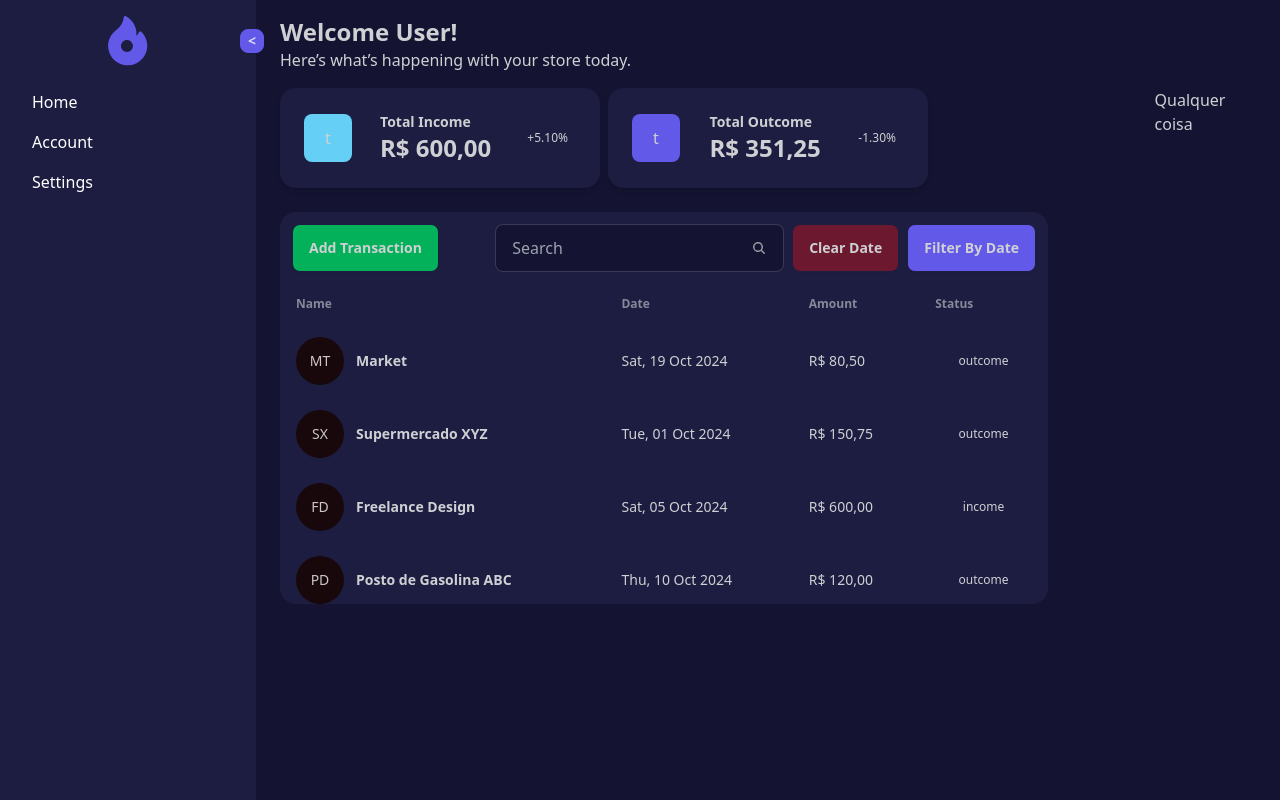
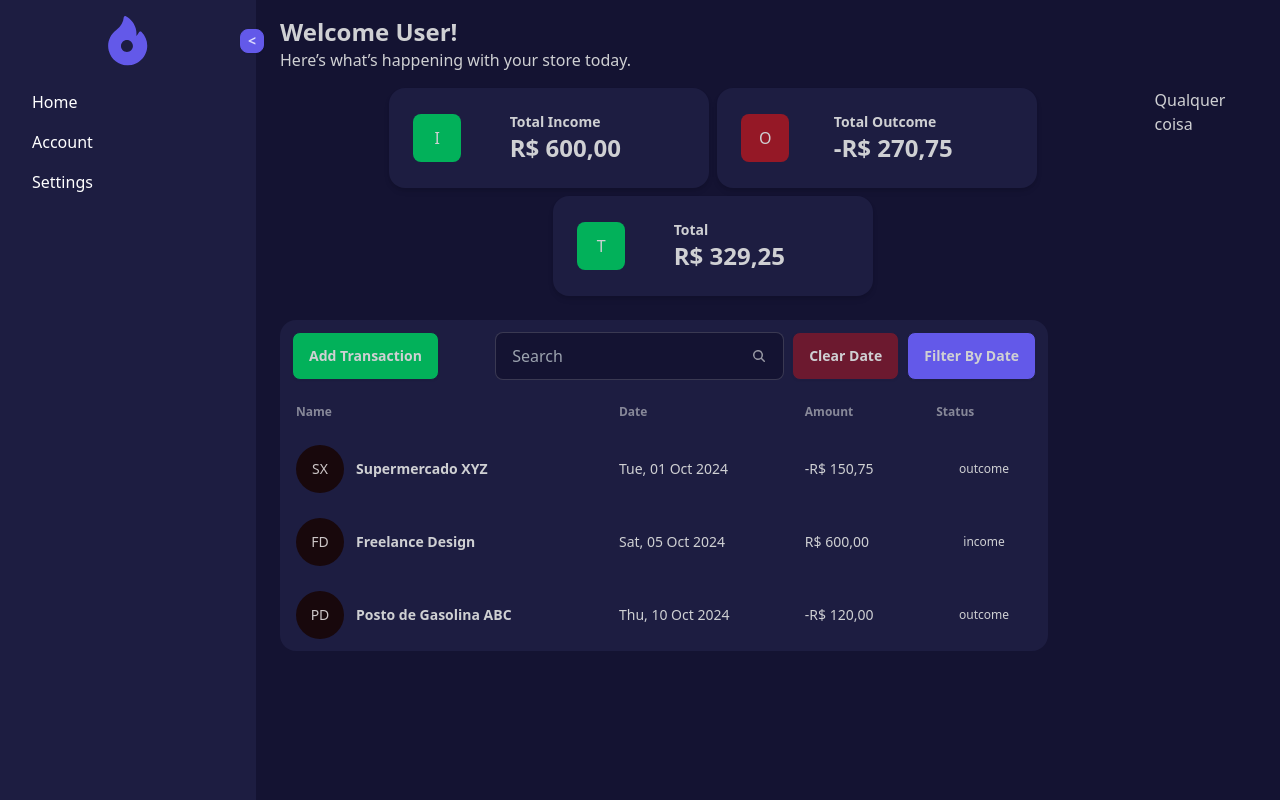
Before and after one commit to MarcusMartins38/myfyui, a React (Vite) app: page / in a window 1280 px wide. Built offline with nearby package versions, Linux system fonts and the light colour scheme; data requests are answered from the project's data file.

Commit message:
feat: bring the total

```diff
--- a/db.json
+++ b/db.json
@@ -4,7 +4,7 @@
       "id": 1,
       "name": "Supermercado XYZ",
       "date": "2024-10-01T10:00:00Z",
-      "amount": 150.75,
+      "amount": -150.75,
       "status": "outcome",
       "userId": 1,
       "img": "https://img.daisyui.com/images/profile/demo/2@94.webp"
@@ -22,7 +22,7 @@
       "id": 3,
       "name": "Posto de Gasolina ABC",
       "date": "2024-10-10T08:15:00Z",
-      "amount": 120.0,
+      "amount": -120.0,
       "status": "outcome",
       "userId": 2,
       "img": null
--- a/src/App.tsx
+++ b/src/App.tsx
@@ -2,11 +2,16 @@ import { useSelector } from 'react-redux';
 import Card from './components/Card';
 import Sidebar from './components/Sidebar';
 import TransactionTable from './components/TransactionTable';
-import { selectTotalIncome, selectTotalOutcome } from './redux/transaction/transaction.selectors';
+import {
+  selectTotalIncome,
+  selectTotalOutcome,
+  selectTotal,
+} from './redux/transaction/transaction.selectors';
 
 function App() {
   const totalIncome = useSelector(selectTotalIncome);
   const totalOutcome = useSelector(selectTotalOutcome);
+  const total = useSelector(selectTotal);
 
   return (
     <div className="flex flex-row w-full h-full">
@@ -21,25 +26,34 @@ function App() {
         <main className="flex flex-row w-full h-full">
           {/*Vertical Container*/}
           <div className="flex flex-col h-full w-full">
-            <section className="flex flex-col md:flex-row mb-4">
+            <section className="flex flex-col md:flex-row justify-center">
               <Card
-                icon="t"
+                icon="I"
                 title="Total Income"
                 value={totalIncome}
-                tagText="+5.10%"
+                tagText=""
                 tagColor="green"
-                iconBgColor="bg-secondary"
+                iconBgColor="bg-success"
               />
               <Card
-                icon="t"
+                icon="O"
                 title="Total Outcome"
                 value={totalOutcome}
-                tagText="-1.30%"
+                tagText=""
                 tagColor="red"
-                iconBgColor="bg-primary"
+                iconBgColor="bg-error/60"
               />
             </section>
-
+            <div className="mb-4 w-full flex justify-center">
+              <Card
+                icon="T"
+                title="Total"
+                value={total}
+                tagText=""
+                tagColor={total > 0 ? 'green' : 'red'}
+                iconBgColor={total > 0 ? 'bg-success' : 'bg-error/60'}
+              />
+            </div>
             <TransactionTable />
           </div>
 
--- a/src/components/TransactionModal.tsx
+++ b/src/components/TransactionModal.tsx
@@ -3,10 +3,8 @@ import { useDispatch, useSelector } from 'react-redux';
 import { useDropzone } from 'react-dropzone';
 import { addTransaction } from '../redux/transaction/transaction.actions';
 import { setTransactionModalOpen } from '../redux/transactionModal/transactionModal.actions';
-import { TransactionT, TrasactionStatusT } from '../types';
 
 const TransactionModal = () => {
-  const [transactionType, setTransactionType] = useState('income');
   const [name, setName] = useState('');
   const [amount, setAmount] = useState(0);
   const [image, setImage] = useState(null);
@@ -20,10 +18,11 @@ const TransactionModal = () => {
     const currentDate = new Date();
 
     const newTransaction = {
+      id: Math.random() * 999,
       name,
       date: currentDate,
       amount: Number(amount),
-      status: transactionType,
+      status: amount > 0 ? 'income' : 'outcome',
       image,
     };
 
@@ -79,34 +78,6 @@ const TransactionModal = () => {
               />
             </div>
 
-            <div className="flex flex-col items-start mb-4">
-              <span className="label-text mb-1">Transaction Type</span>
-              <div className="flex items-center mt-2">
-                <label className="mr-4">
-                  <input
-                    type="radio"
-                    name="transactionType"
-                    value="income"
-                    checked={transactionType === 'income'}
-                    onChange={() => setTransactionType('income')}
-                    className="radio"
-                  />
-                  <span className="ml-2">Income</span>
-                </label>
-                <label>
-                  <input
-                    type="radio"
-                    name="transactionType"
-                    value="outcome"
-                    checked={transactionType === 'outcome'}
-                    onChange={() => setTransactionType('outcome')}
-                    className="radio"
-                  />
-                  <span className="ml-2">Outcome</span>
-                </label>
-              </div>
-            </div>
-
             {/* Dropzone */}
             {/* <div
               {...getRootProps()}
--- a/src/redux/transaction/transaction.reducer.ts
+++ b/src/redux/transaction/transaction.reducer.ts
@@ -11,16 +11,7 @@ type ActionProps = {
 };
 
 const initialState: InitialStateProps = {
-  transactions: [
-    {
-      id: 0,
-      name: 'Market',
-      date: new Date(),
-      amount: 80.5,
-      status: 'outcome',
-      userId: 1,
-    },
-  ],
+  transactions: [],
 };
 
 export const transactionReducer = (state = initialState, action: ActionProps) => {
--- a/src/redux/transaction/transaction.selectors.ts
+++ b/src/redux/transaction/transaction.selectors.ts
@@ -2,9 +2,9 @@ import { TransactionT, TrasactionStatusT } from '../../types';
 
 type FilterByTypeAndDate = {
   transaction: TransactionT;
-  type: TrasactionStatusT;
-  startDate?: Date;
-  endDate?: Date;
+  type: TrasactionStatusT | null;
+  startDate: Date | null;
+  endDate: Date | null;
 };
 
 const filterByTypeAndDate = ({
@@ -14,7 +14,7 @@ const filterByTypeAndDate = ({
   endDate,
 }: FilterByTypeAndDate): boolean => {
   const transactionDate = new Date(transaction.date);
-  const isIncome = transaction.status === type;
+  const isIncome = type === null || transaction.status === type;
 
   const isWithinDateRange =
     (startDate === null && endDate === null) ||
@@ -45,7 +45,7 @@ export const selectTotalOutcome = (store: any): number => {
   const transactions = store.transactionReducer.transactions;
   const dateFilter = store.dateFilterReducer;
 
-  const incomesTransactions = transactions.filter((transaction) =>
+  const outcomeTransactions = transactions.filter((transaction) =>
     filterByTypeAndDate({
       transaction,
       type: 'outcome',
@@ -54,5 +54,21 @@ export const selectTotalOutcome = (store: any): number => {
     }),
   );
 
-  return incomesTransactions.reduce((acc, curr) => acc + curr.amount, 0);
+  return outcomeTransactions.reduce((acc, curr) => acc + curr.amount, 0);
 };
+
+export const selectTotal = (store: any): number => {
+  const transactions = store.transactionReducer.transactions;
+  const dateFilter = store.dateFilterReducer;
+
+  const totalTransactions = transactions.filter((transaction) =>
+    filterByTypeAndDate({
+      transaction,
+      type: null,
+      startDate: dateFilter.startDate,
+      endDate: dateFilter.endDate,
+    }),
+  );
+
+  return totalTransactions.reduce((acc, curr) => acc + curr.amount, 0);
+};
```
